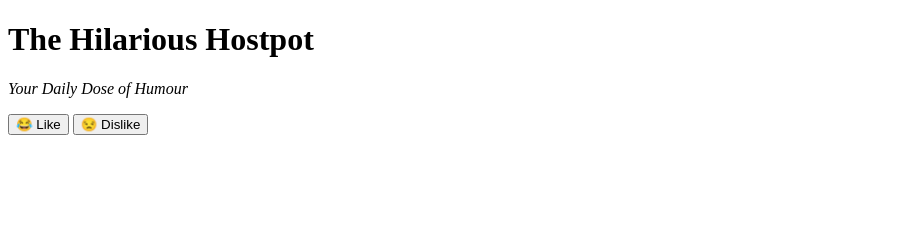
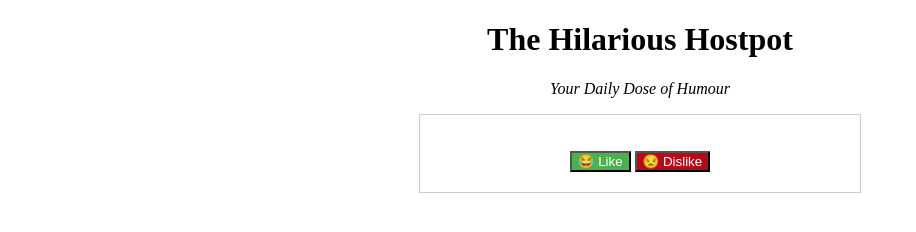
Before and after one commit to Faith-Nyakiongora/P1-Proj_The-Hilarious-Hotspot, a plain HTML site: page Project-Files/index.html in a window 1280 px wide. Shown: the whole page, without its empty margins (0-916 px from the left). Drawn offline with Linux system fonts and the light colour scheme.

Commit message:
Styled buttons & Joke container

```diff
--- a/Project-Files/index.html
+++ b/Project-Files/index.html
@@ -2,6 +2,7 @@
 <html lang="en">
     <head>
         <title>The Hilarious Hotspot</title>
+        <link rel="stylesheet" type="text/css" href="style.css">
     </head>
     <body>
         <h1>The Hilarious Hostpot</h1>
--- a/Project-Files/style.css
+++ b/Project-Files/style.css
@@ -0,0 +1,24 @@
+h1,p{
+    text-align: center;
+}
+#like-dislike-button button:first-child {
+    background-color: #4CAF50;
+    color: white;
+}
+
+#like-dislike-button button:last-child {
+    background-color: #b80918;
+    color: white;
+}
+
+#like-dislikte-buttons{
+    margin-top: 30px;
+}
+
+#joke-container {
+    width: 400px;
+    margin: 0 auto;
+    text-align: center;
+    padding: 20px;
+    border: 1px solid #ccc;
+}
```
